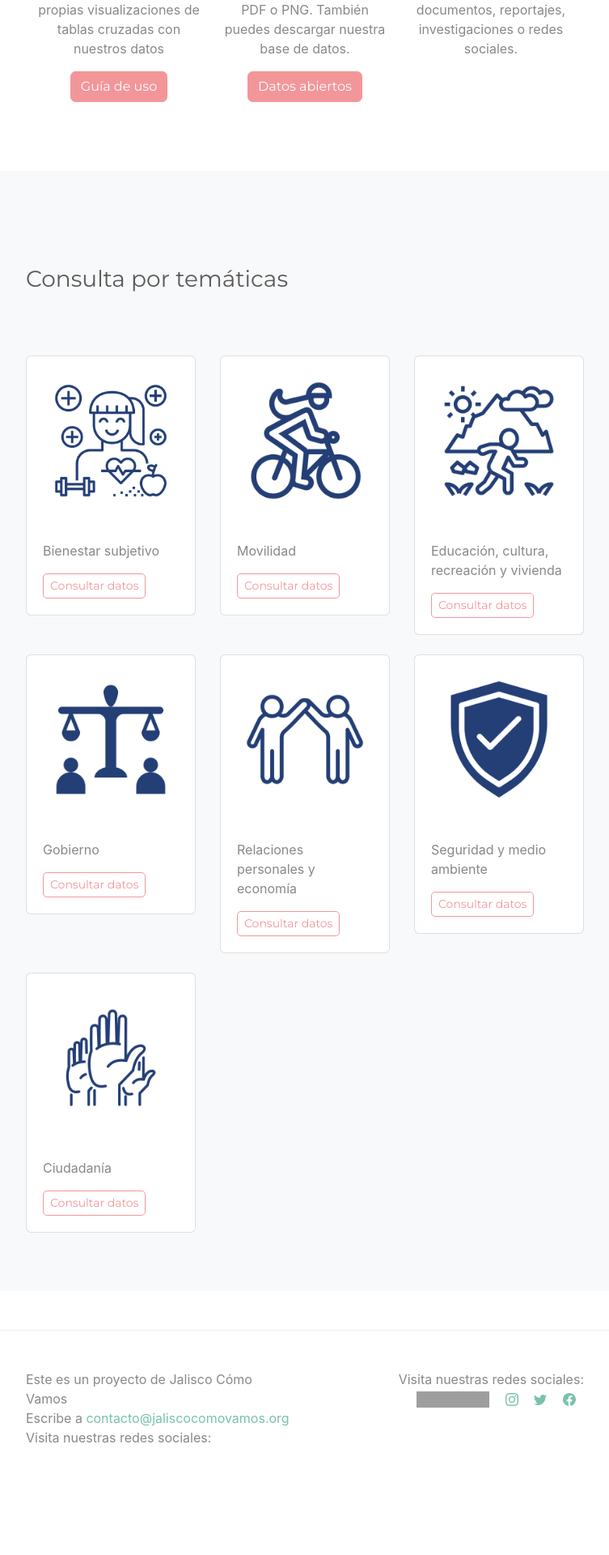
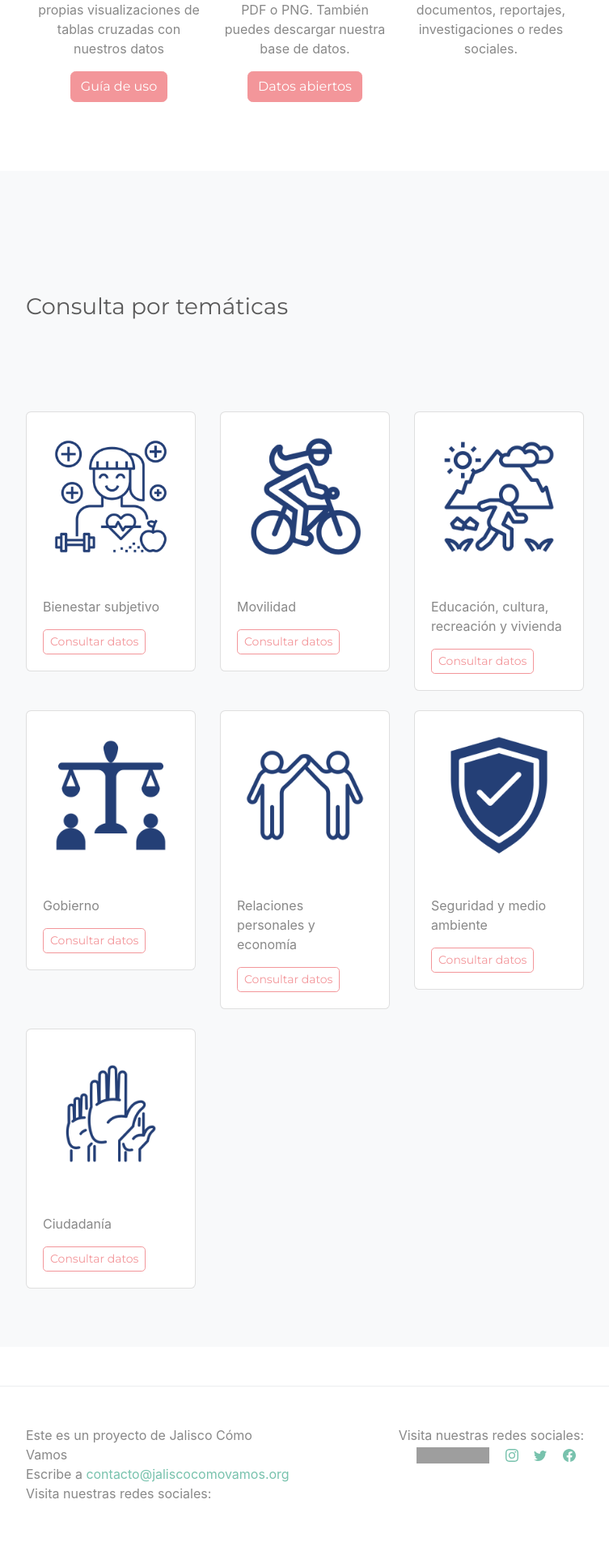
Before and after one commit to JaliscoComoVamos/epc2020, a Jekyll site: the page built from index.md, in a window 1280 px wide. Shown: the part 1303-3223 px from the top of the page at 81% size, without its empty margins (263-1016 px from the left). Built offline with Jekyll 4.4.1, drawn with Linux system fonts in a browser that asks for light colours; before the commit the page ends 3154 px from its top, so only the background shows below that; grey boxes are pictures that could not be loaded.

Commit message:
Update index.md

```diff
--- a/index.md
+++ b/index.md
@@ -46,7 +46,7 @@
       <div class="album py-5 bg-light">
         <div class="container">
 
-          <div class="row" style="margin:10% 0;">
+          <div class="row" style="margin:15% 0;">
             <h3 class="text-center center-text">Consulta por temáticas</h3>
           </div>
           <div class="row">
```
